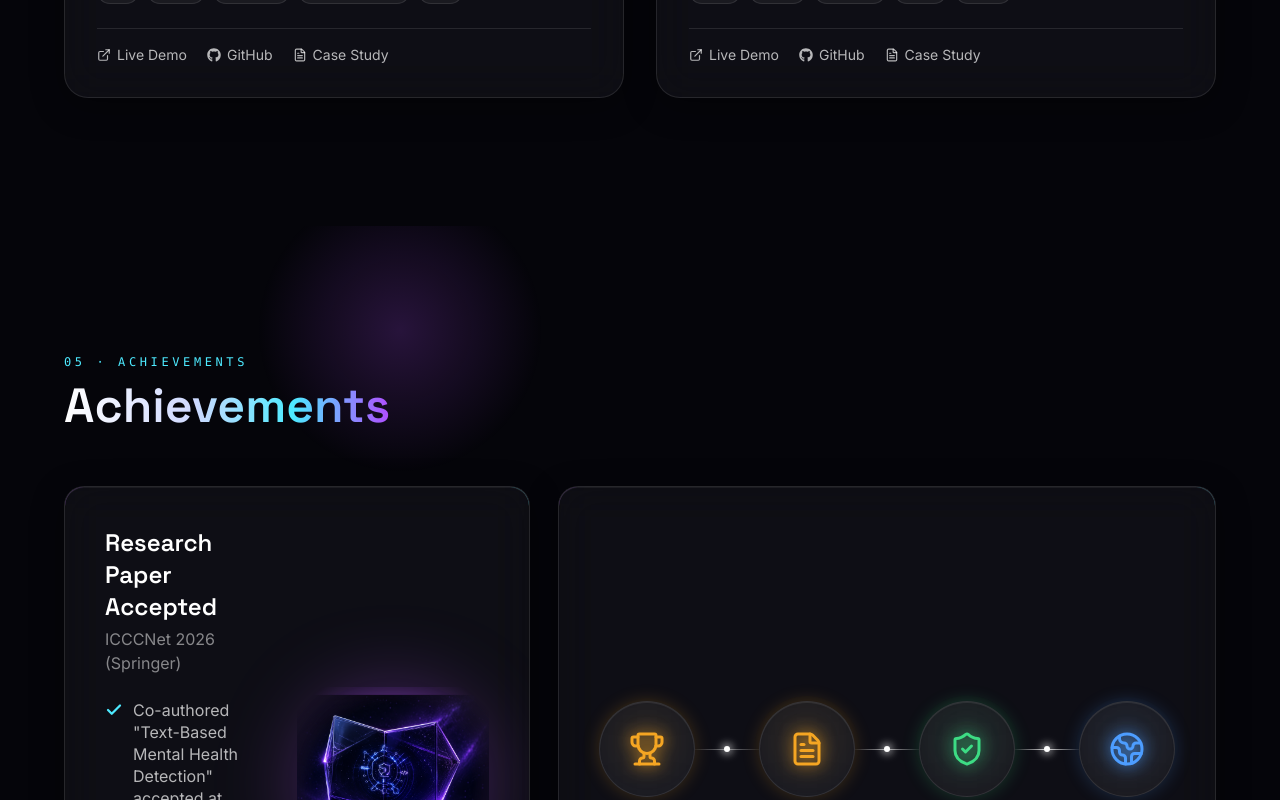
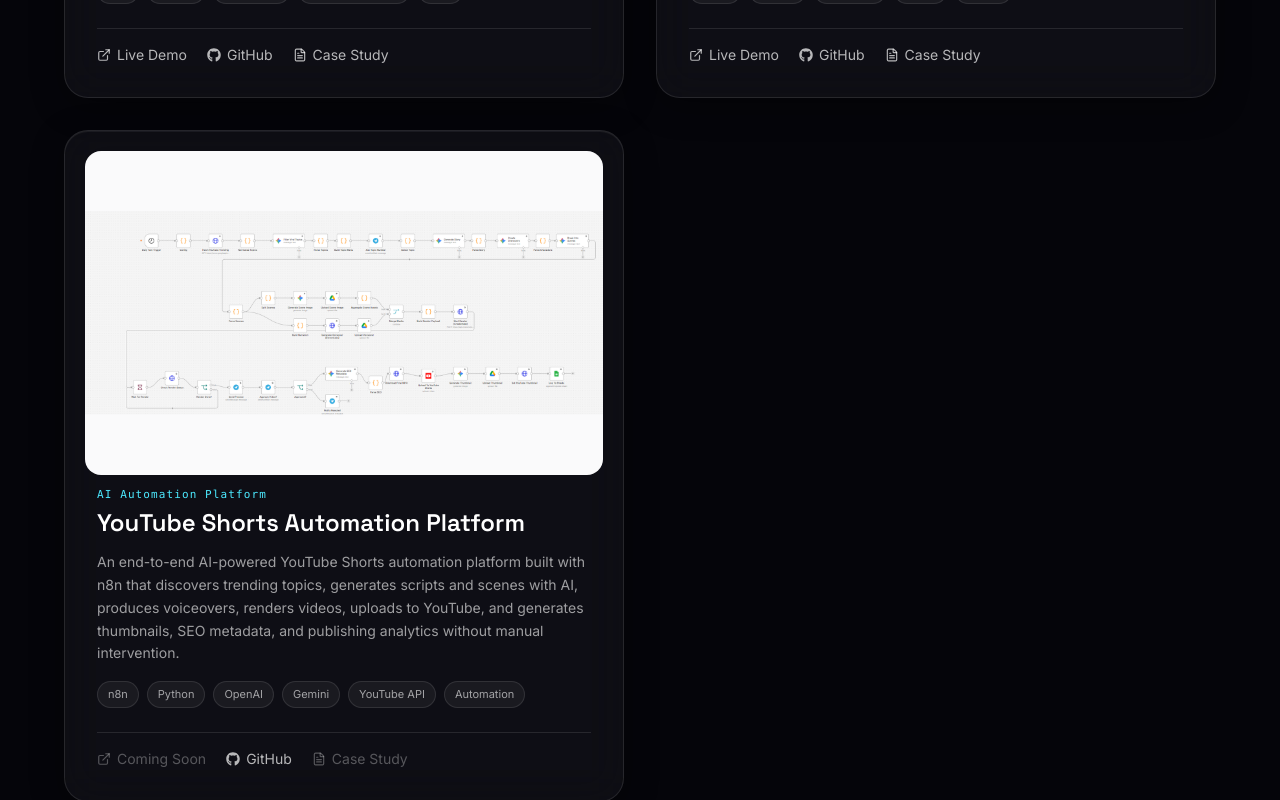
Before and after one commit to chardevedant67-code/vedant-portfolio, a Next.js app: page / in a window 1280 px wide. Shown: the part 4240-5040 px from the top of the page. Built offline with nearby package versions, Linux system fonts and the light colour scheme.

Commit message:
Add YouTube Shorts Automation project

```diff
--- a/src/components/sections/Projects.tsx
+++ b/src/components/sections/Projects.tsx
@@ -48,15 +48,33 @@
                     </div>
 
                     <div className="mt-6 flex items-center gap-5 border-t border-white/10 pt-4 text-sm">
+                      {p.live ? (
                         <a href={p.live} data-cursor-hover className="flex items-center gap-1.5 text-white/70 hover:text-white transition-colors">
                           <ExternalLink size={14} /> Live Demo
                         </a>
+                      ) : (
+                        <span className="flex items-center gap-1.5 text-white/30 cursor-not-allowed">
+                          <ExternalLink size={14} /> Coming Soon
+                        </span>
+                      )}
+                      {p.github ? (
                         <a href={p.github} data-cursor-hover className="flex items-center gap-1.5 text-white/70 hover:text-white transition-colors">
                           <FaGithub size={14} /> GitHub
                         </a>
+                      ) : (
+                        <span className="flex items-center gap-1.5 text-white/30 cursor-not-allowed">
+                          <FaGithub size={14} /> GitHub
+                        </span>
+                      )}
+                      {p.caseStudy ? (
                         <a href={p.caseStudy} data-cursor-hover className="flex items-center gap-1.5 text-white/70 hover:text-white transition-colors">
                           <FileText size={14} /> Case Study
                         </a>
+                      ) : (
+                        <span className="flex items-center gap-1.5 text-white/30 cursor-not-allowed">
+                          <FileText size={14} /> Case Study
+                        </span>
+                      )}
                     </div>
                   </div>
                 </TiltCard>
--- a/src/lib/data.ts
+++ b/src/lib/data.ts
@@ -123,6 +123,16 @@
     github: "#",
     caseStudy: "#",
   },
+  {
+    title: "YouTube Shorts Automation Platform",
+    subtitle: "AI Automation Platform",
+    description:
+      "An end-to-end AI-powered YouTube Shorts automation platform built with n8n that discovers trending topics, generates scripts and scenes with AI, produces voiceovers, renders videos, uploads to YouTube, and generates thumbnails, SEO metadata, and publishing analytics without manual intervention.",
+    tags: ["n8n", "Python", "OpenAI", "Gemini", "YouTube API", "Automation"],
+    mockup: "automation",
+    image: "/projects/youtube-shorts-automation.png",
+    github: "https://github.com/chardevedant67-code/youtube-shorts-automation",
+  },
 ];
 
 export const researchPaper = {
```
Also changed, not shown: public/projects/youtube-shorts-automation.png (added). Lines whose indentation alone changed are shown as unchanged.
